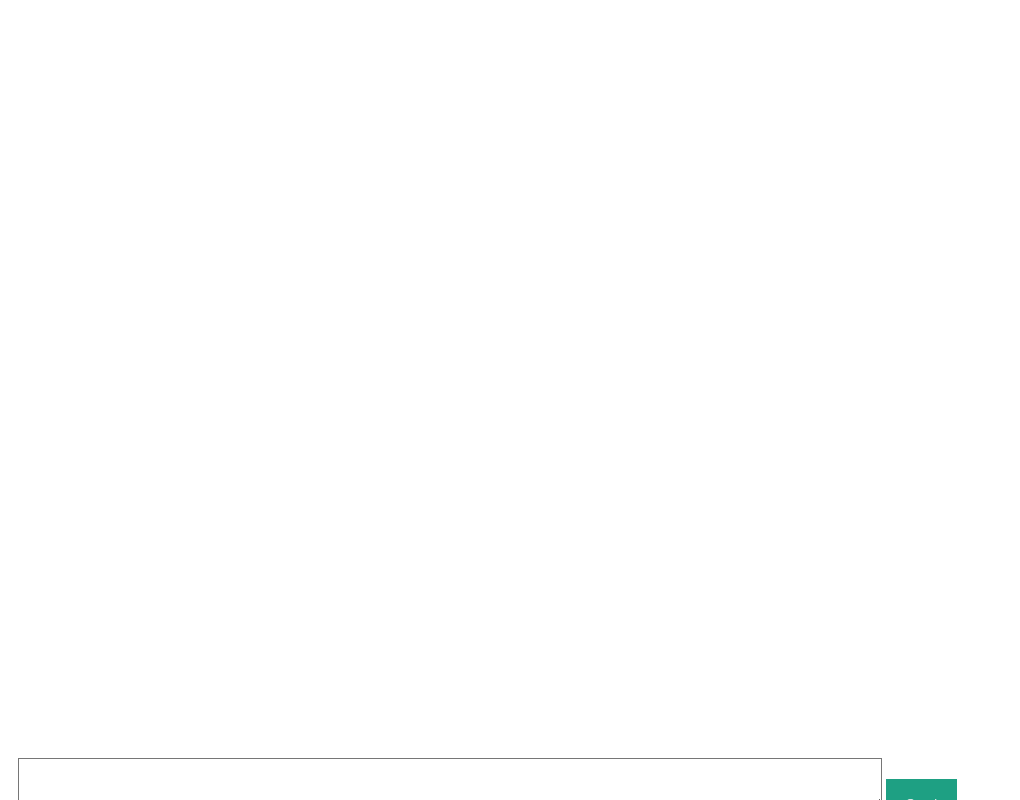
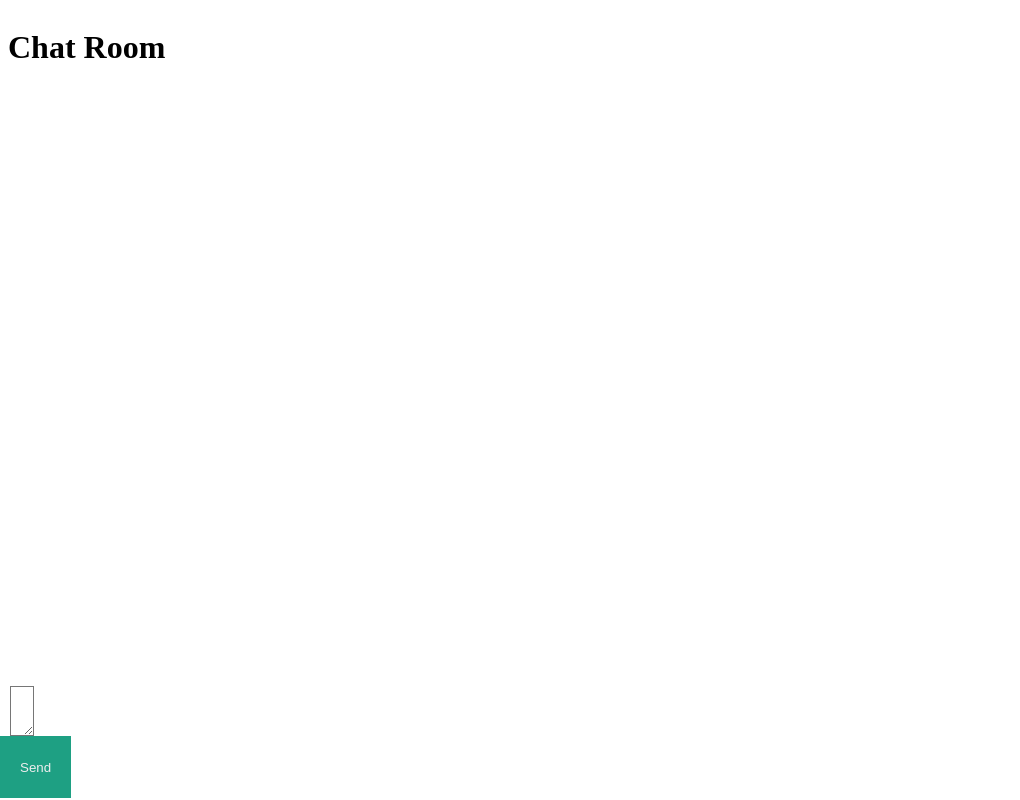
Before and after one commit to NimbusFoundry/Chat, a plain HTML site: page app/plugins/chat/index.html in a window 1280 px wide. Shown: the whole page, without its empty margins (0-1020 px from the left). Drawn offline with Linux system fonts and the light colour scheme; files whose address does not match are found by name.

Commit message:
rewrite styles

```diff
--- a/app/plugins/chat/index.html
+++ b/app/plugins/chat/index.html
@@ -1,7 +1,13 @@
 <link rel="stylesheet" href="app/plugins/chat/style.css">
 <div ng-controller="ChatController">
+	<div class="breadcrumb absolute">
+        <h1>Chat Room</h1>
+    </div>
+	<div class="container-fluid">
+		<div class="row-fluid">
+
 			<!-- message list  -->
-	<div class="chat-list">
+			<div class="chat-list span8">
 				<div class="list">
 					<div ng-repeat="message in messages" class="msg">
 						<p>
@@ -30,7 +36,7 @@
 				</div>
 			</div>
 			<!-- online user list -->
-	<div class="user-list">
+			<div class="user-list span4">
 				<ul style="list-style:none;">
 					<li ng-repeat="user in collaborators">
 						<!-- user list template -->
@@ -39,5 +45,6 @@
 					</li>
 				</ul>
 			</div>
-
     	</div>
+	</div>
+</div>
--- a/app/plugins/chat/style.css
+++ b/app/plugins/chat/style.css
@@ -1,10 +1,15 @@
+.absolute{
+	position: absolute;
+	width: 100%!important;
+}
+
 .chat-list, .user-list{
 	position: absolute;
 	height: 100%;
 }
 
 .chat-list{
-	width: 75%;
+	left: 0;
 }
 
 .chat-list .list{
@@ -13,30 +18,32 @@
 
 .chat-list .send-box{
 	position: absolute;
-	bottom: 0;
+	bottom: 10px;
 	width: 100%;
-	height: 50px;
 }
 
 .chat-list .send-box textarea{
-	height: 100%;
+	height: 50px;
 	padding: 0px;
 	border-radius: 0px ;
-	width: 90%;
+	width: 80%;
 	margin-bottom: 0px;
 	margin-left: 10px;
 }
 .chat-list .send-box button{
-	height: 100%;
+	height: 62px;
 	border: none;
 	background: #1ea083;
 	color: #eee;
 	padding: 0px 20px;
 }
 
+.chat-list .list, .user-list ul{
+	margin-top: 66px;
+}
+
 .user-list{
 	right: 0;
-	width: 25%;
 }
 
 .user-list ul>li{
```
Also changed, not shown: index.html (+0 -6 lines). Lines whose indentation alone changed are shown as unchanged.
